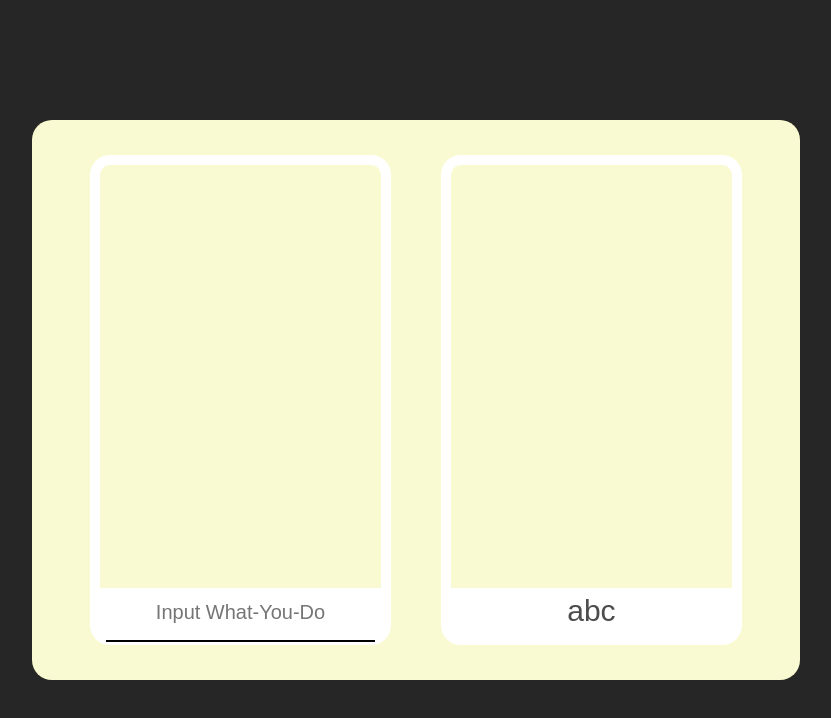
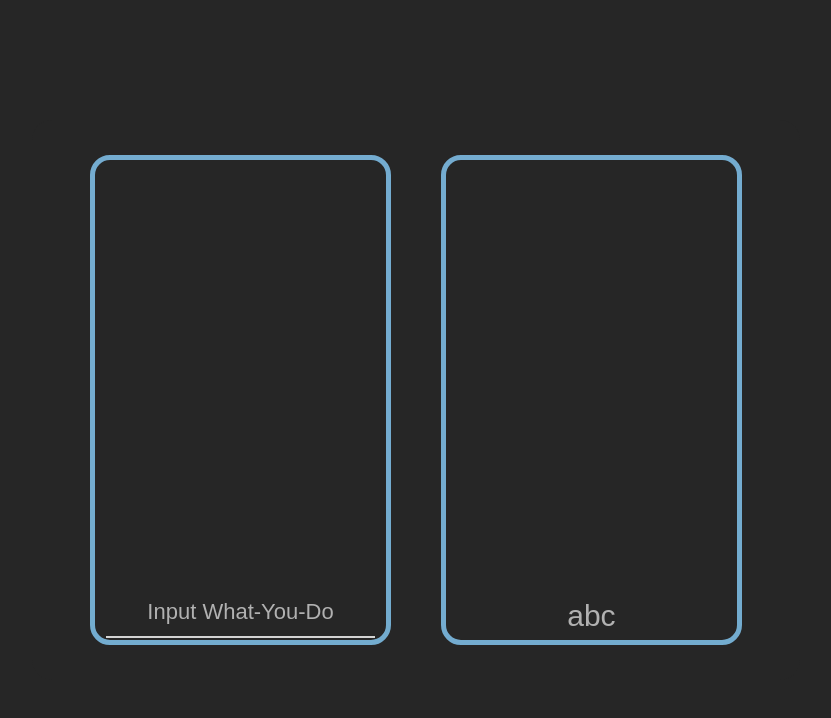
Before and after one commit to meowTarae/to-do-list, a plain HTML site: page index.html in a window 1280 px wide. Shown: the whole page, without its empty margins (224-1055 px from the left). Drawn offline with Linux system fonts and the light colour scheme.

Commit message:
0922_17:33

```diff
--- /dev/null
+++ b/css/ifHoverSpan.css
@@ -0,0 +1,28 @@
+/* 마우스 올리면 크기가 살짝 커지게끔 */
+span:hover {
+  animation: ifHoverSpan 0.2s ease-in-out forwards;
+}
+span:active {
+  animation: moveLeft 0.2s ease-in-out forwards;
+}
+@keyframes ifHoverSpan {
+  0% {
+    transform: none;
+  }
+
+  100% {
+    color: lightskyblue;
+    font-size: 1.1em;
+    line-height: 0.01px;
+  }
+}
+
+@keyframes moveLeft {
+  0% {
+    transform: none;
+  }
+
+  100% {
+    transform: translateX(-10%);
+  }
+}
--- a/css/rightSide.css
+++ b/css/innerSide.css
@@ -1,21 +1,22 @@
+.leftSide div,
 .rightSide div {
   display: flex;
   flex-direction: column;
   justify-content: center;
   align-items: center;
 }
+.leftSide div:first-child,
 .rightSide div:first-child {
-  /* rightSide__locateControl */
   width: 100%;
   height: 90%;
-  align-items: flex-start;
-  margin-left: 13%;
+  align-items: center;
+
   /* overflow-y: scroll; */
   /* 세로 내림줄 관리  */
 }
+.leftSide div:last-child,
 .rightSide div:last-child {
-  /* rightSide__percentage */
   width: 100%;
   height: 10%;
-  background-color: white;
+  background-color: inherit;
 }
--- a/css/leftSide.css
+++ b/css/leftSide.css
@@ -1,33 +1,16 @@
-.leftSide div {
-  display: flex;
-  flex-direction: column;
-  justify-content: center;
-  align-items: center;
-}
-.leftSide div:first-child {
-  /* leftSide__locateControl */
-  width: 100%;
-  height: 90%;
-  align-items: flex-start;
-  margin-left: 13%;
-  /* overflow-y: scroll; */
-  /* 세로 내림줄 관리  */
-}
-.leftSide div:last-child {
-  /* leftSide__insert */
-  width: 100%;
-  height: 10%;
-  background-color: white;
-}
-
 .leftSide__form input[type="text"] {
   text-align: center;
   background-color: rgba(0, 0, 0, 0);
   border: rgba(0, 0, 0, 0);
-  border-bottom: black 2px solid;
+  border-bottom: #fff 2px solid;
   font-size: 20px;
-  padding-bottom: 0.8em;
+  padding-bottom: 0.6em;
   outline-style: unset;
-
-  margin-top: 7%;
+  color: #fff;
+  margin-top: 1%;
 }
+.leftSide__form input[type="text"]::placeholder {
+  color: #fff;
+  opacity: 0.8;
+  font-size: 22px;
+}
--- a/css/style.css
+++ b/css/style.css
@@ -1,8 +1,9 @@
 @import "reset.css";
 @import "leftSide.css";
-@import "rightSide.css";
+@import "innerSide.css";
 @import "to-do-list.css";
 @import "to-do-btn.css";
+@import "ifHoverSpan.css";
 
 * {
   box-sizing: border-box;
--- a/css/to-do-btn.css
+++ b/css/to-do-btn.css
@@ -1,11 +1,8 @@
-/* .leftSide__locateControl {
-  display: flex;
-  justify-content: center;
-} */
 .leftSide__locateControl:not(span) {
   position: relative;
 }
-
+ul {
+}
 button {
   position: absolute;
 
--- a/css/to-do-list.css
+++ b/css/to-do-list.css
@@ -1,15 +1,13 @@
 .to-do-list {
   width: 60%;
   height: 70vh;
-  background: #fff;
+  background: inherit;
   border-radius: 20px;
   border: rgba(0, 0, 0, 0) 8px solid;
 
   display: flex;
   justify-content: space-evenly;
   align-items: center;
-
-  background-color: lightgoldenrodyellow;
 } /* main box */
 
 .to-do-list .leftSide,
@@ -17,12 +15,15 @@
   width: 40%;
   height: 90%;
   border-radius: 20px;
-  border: rgba(255, 255, 255, 1) 10px solid;
+  border: lightskyblue 5px solid;
+  opacity: 0.8;
 
-  color: rgba(0, 0, 0, 0.7);
+  color: rgba(255, 255, 255, 0.8);
   font-size: 30px;
 }
 
 .to-do-list li {
-  margin-top: 16px;
+  margin-top: 20px;
+  text-align: center;
+  vertical-align: middle;
 }
--- a/index.html
+++ b/index.html
@@ -36,13 +36,13 @@
           </ul>
         </div>
         <div class="rightSide__percentage">
-          <span>
+          <h4>
             <!-- === 0% - Plz input your To-Do.
             >== 32%  - Well done! Keep going!
             >== 66%  - Now your To-Do is almost over!
             === 100% - All Clear! -->
             abc
-          </span>
+          </h4>
         </div>
       </div>
     </div>
--- a/js/ifClickCompl.js
+++ b/js/ifClickCompl.js
@@ -29,6 +29,7 @@ function paintComplToDo(toDo) {
 
     li.id = toDo.id;
     span.innerText = toDo.text;
+    span.classList.add("complSpan");
 
     span.addEventListener("click", rightSideDeleteTodo);
 }
--- a/js/ifEnterSubmit.js
+++ b/js/ifEnterSubmit.js
@@ -41,10 +41,12 @@ function paintToDo(myToDoObj) {
     delBtn.innerText = "❌";
     li.id = myToDoObj.id;
 
-    complBtn.classList.add("complBtn");
-    delBtn.classList.add("delBtn");
+    span.classList.add("toDoSpan");
+    complBtn.classList.add("complBtn", "hidden");
+    delBtn.classList.add("delBtn", "hidden");
     // css작업을 위해 두 btn들에게 id를 넣어 줌.
 
+    span.addEventListener("click", spanLeftMove);
     complBtn.addEventListener("click", complTodo);
     delBtn.addEventListener("click", leftSideDeleteTodo);
 }
--- /dev/null
+++ b/js/spanMoveAni.js
@@ -0,0 +1,4 @@
+function spanLeftMove(event) {
+    const span = event.target.parentElement.firstChild;
+
+}
```
Also changed, not shown: 1 other file.
